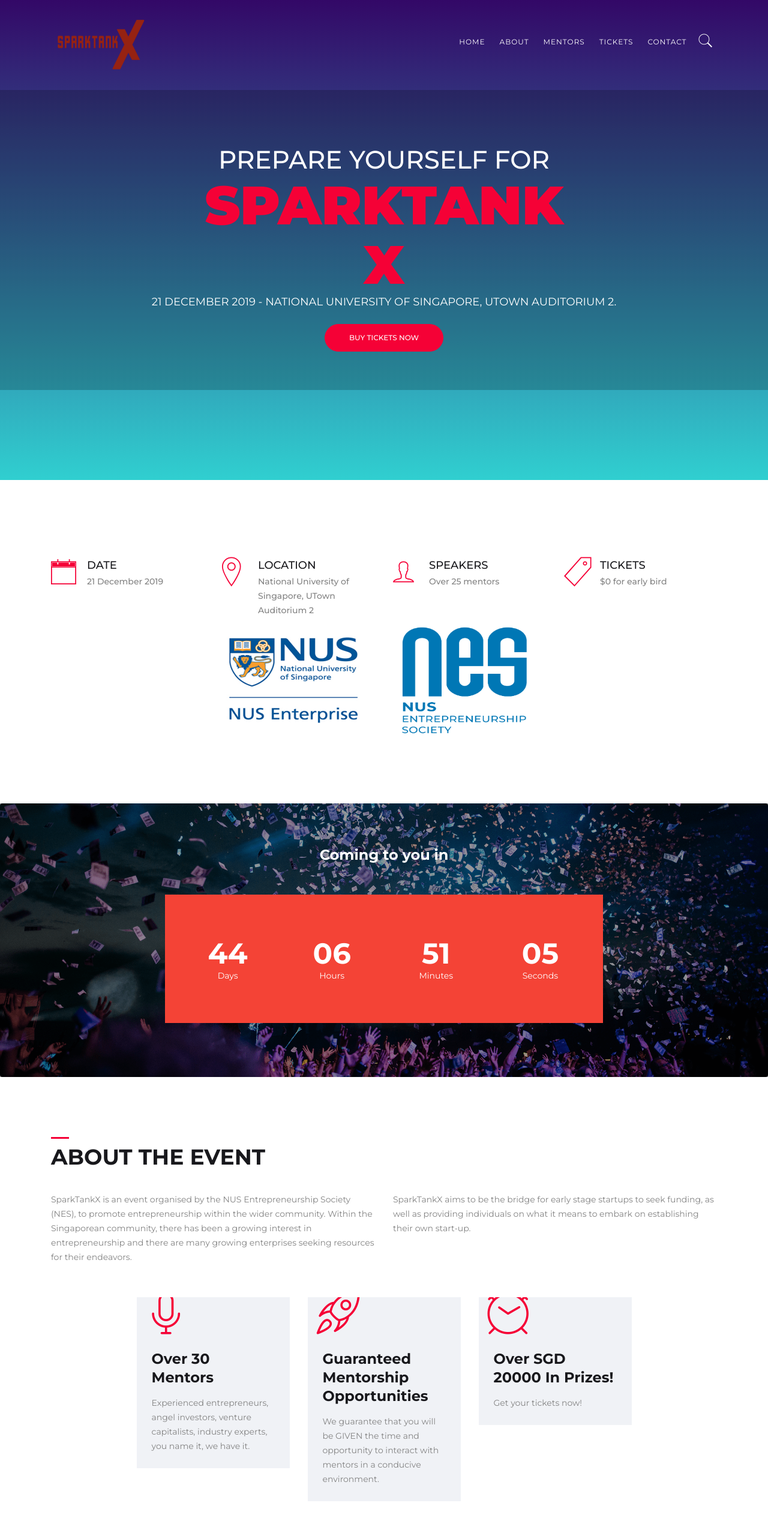
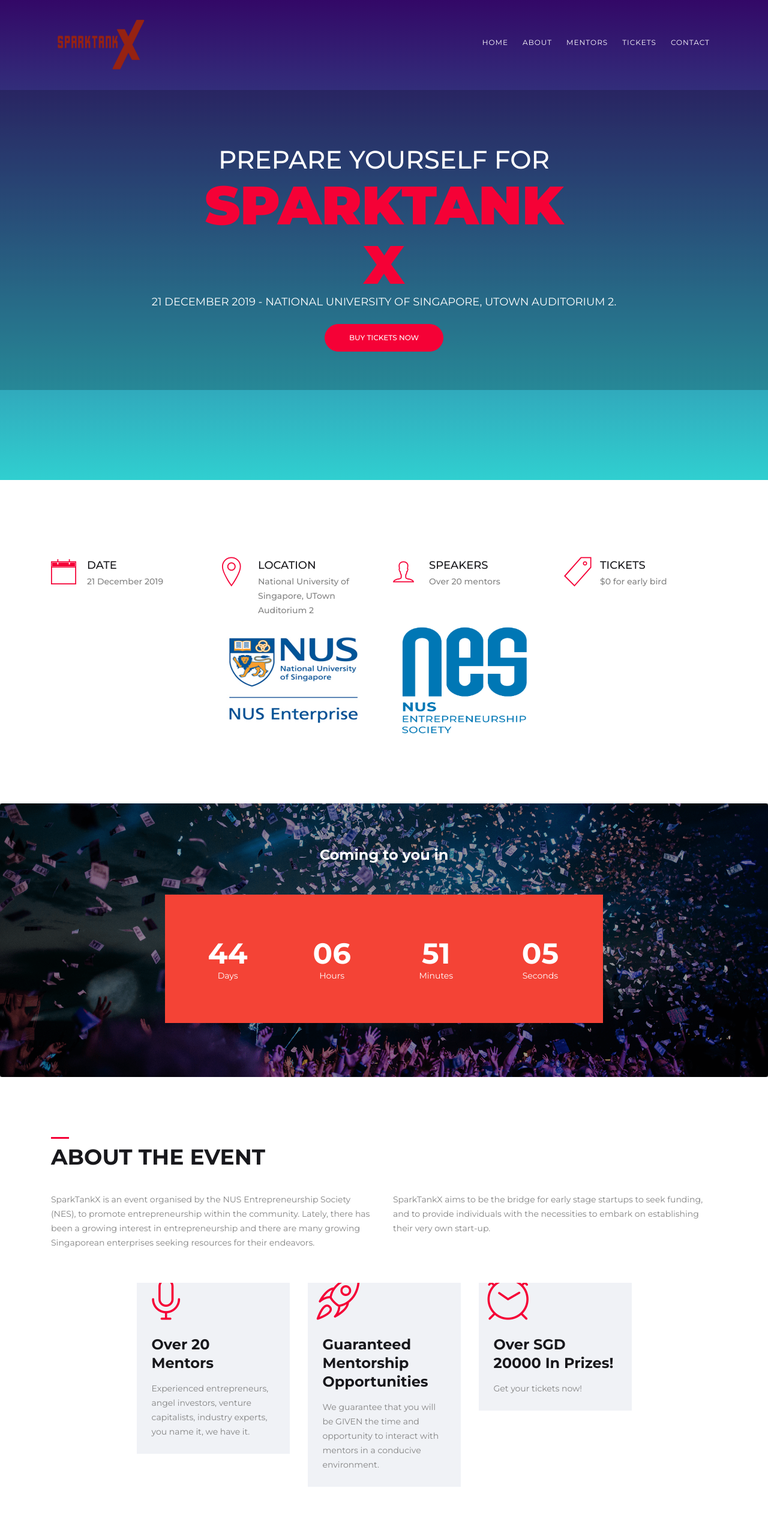
Before and after one commit to tishyakhanna97/sparktank2019.github.io, a website: page index.html in a window 1280 px wide. Shown: the top 2560 px of the page at 60% size. Drawn offline with Linux system fonts and the light colour scheme; files whose address does not match are found by name.

Commit message:
Update website

```diff
--- a/index.html
+++ b/index.html
@@ -30,7 +30,7 @@
 <!--header start here -->
 <header class="header navbar fixed-top navbar-expand-md">
     <div class="container">
-        <a class="navbar-brand logo" href="#">
+        <a class="navbar-brand logo" href="https://www.eventbrite.sg/e/spark-tank-x-2019-registration-77253684851">
             <img src="assets/img/logos_from_deck/SparkTankLogo.png" style="width:1200px;height:100px;" alt="SparkTankX" />
         </a>
         <button class="navbar-toggler" type="button" data-toggle="collapse" data-target="#headernav" aria-expanded="false" aria-label="Toggle navigation">
@@ -52,11 +52,6 @@
                 </li>
                 <li class="nav-item">
                     <a class="nav-link " href="#footer">Contact</a>
-                </li>
-                <li class="search_btn">
-                    <a href="#">
-                        <i class="ion-ios-search"></i>
-                    </a>
                 </li>
             </ul>
         </div>
@@ -131,7 +126,7 @@
                             speakers
                         </h5>
                         <p>
-                            Over 25 mentors
+                            Over 20 mentors
                         </p>
                     </div>
                 </div>
@@ -192,14 +187,14 @@
         <div class="row justify-content-center ">
             <div class="col-12 col-md-6 ">
                 <p>
-                    SparkTankX is an event organised by the NUS Entrepreneurship Society (NES), to promote entrepreneurship within the wider community. Within the Singaporean community, there has been a growing interest in entrepreneurship and there are many growing enterprises
-                    seeking resources for their endeavors.
+                    SparkTankX is an event organised by the NUS Entrepreneurship Society (NES), to promote entrepreneurship within the community. Lately, there has been a growing interest in entrepreneurship and there are many growing Singaporean enterprises seeking resources
+                    for their endeavors.
 
                 </p>
             </div>
             <div class="col-12 col-md-6 ">
                 <p>
-                    SparkTankX aims to be the bridge for early stage startups to seek funding, as well as providing individuals on what it means to embark on establishing their own start-up.
+                    SparkTankX aims to be the bridge for early stage startups to seek funding, and to provide individuals with the necessities to embark on establishing their very own start-up.
                 </p>
             </div>
         </div>
@@ -210,7 +205,7 @@
                 <div class="icon_box_one ">
                     <i class="lnr lnr-mic "></i>
                     <div class="content ">
-                        <h4>Over 30 mentors</h4>
+                        <h4>Over 20 mentors</h4>
                         <p>
                             Experienced entrepreneurs, angel investors, venture capitalists, industry experts, you name it, we have it.
                         </p>
@@ -502,7 +497,7 @@
                     </div>
                     <div class="footer_box_body ">
                         <p>
-                            Please connect with us through out Instagram and Facebook
+                            Please connect with us through our Instagram and Facebook
                         </p>
                         <ul class="footer_social ">
                             <li>
```
